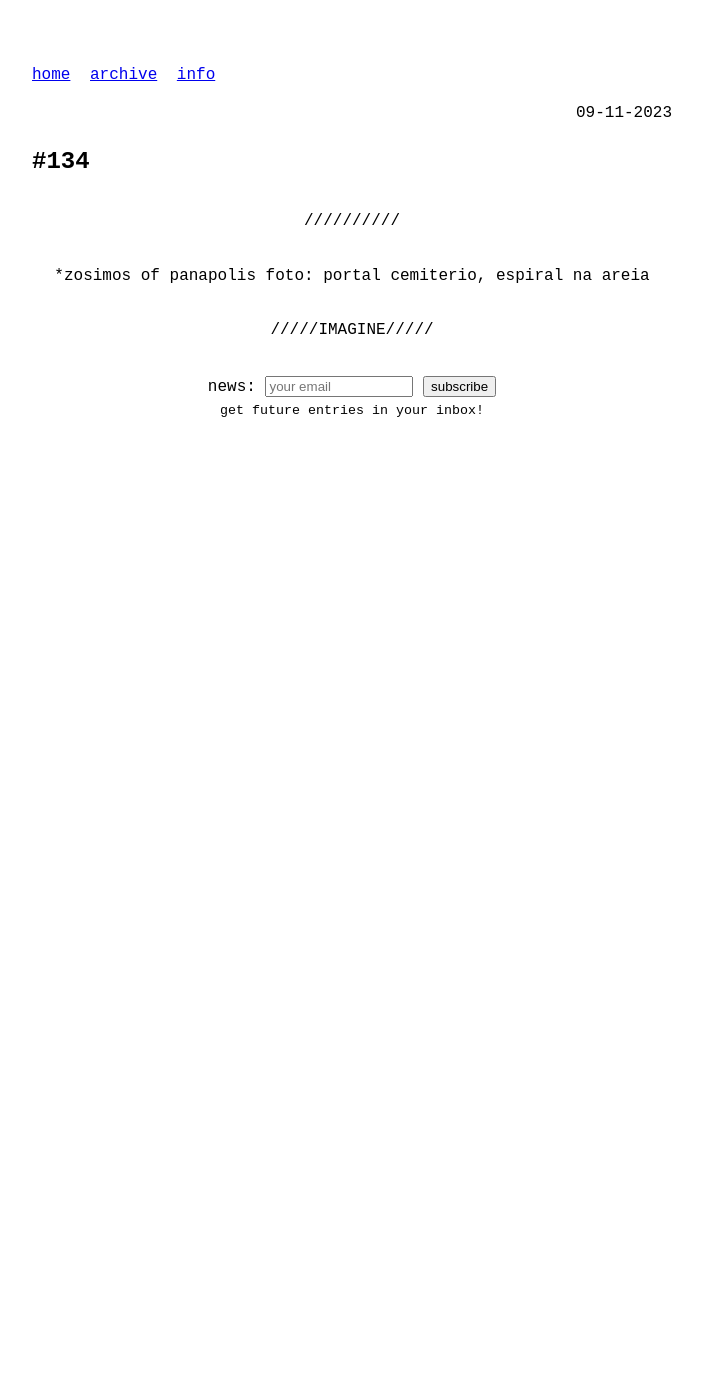
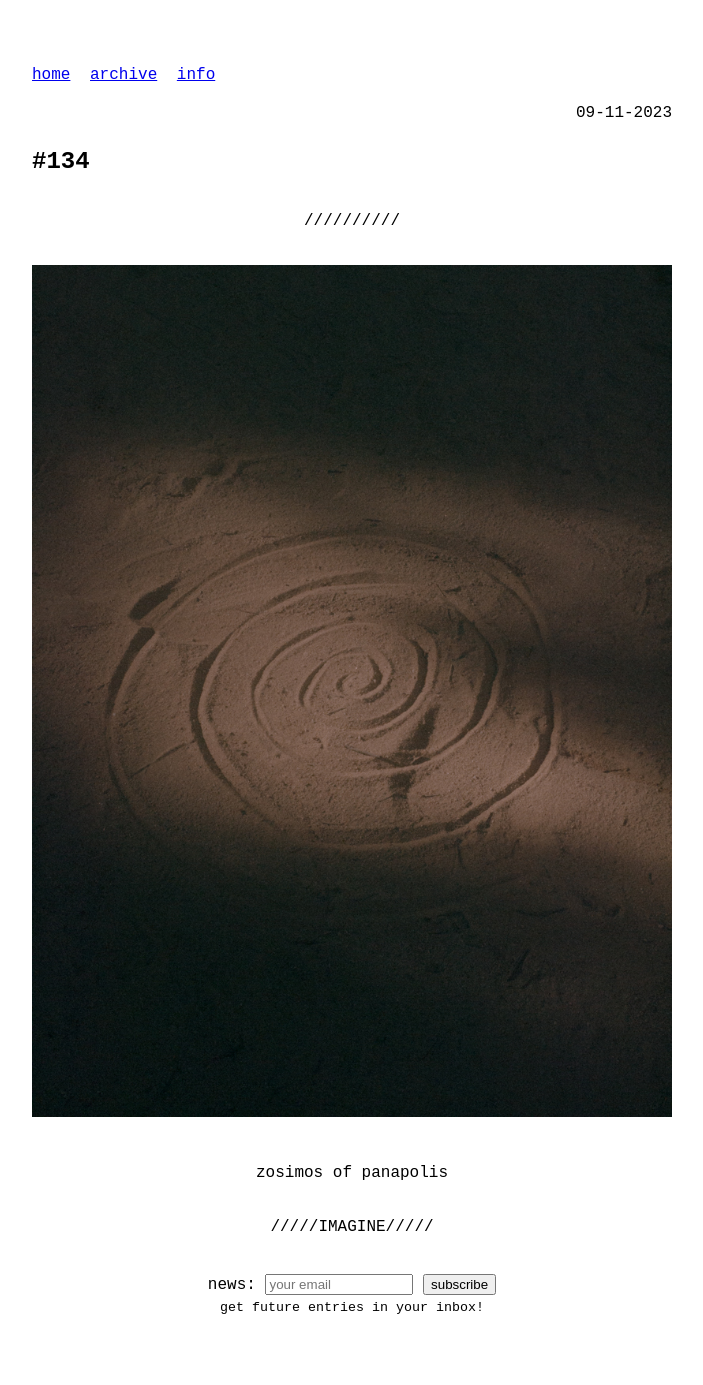
Before and after one commit to odaniloluna/odaniloluna.github.io, a Jekyll site: the page built from _posts/2023-11-09-#134.md, in a window 1280 px wide. Shown: the whole page, without its empty margins (288-991 px from the left). Built offline with Jekyll 4.4.1, drawn with Linux system fonts in a browser that asks for light colours; before the commit the page ends 900 px from its top, so only the background shows below that.

Commit message:
Update 2023-11-09-#134.md

```diff
--- a/_posts/2023-11-09-#134.md
+++ b/_posts/2023-11-09-#134.md
@@ -5,6 +5,8 @@ slug: #132
 ---
 ---
 <p class="description" style="text-align: center;">
-*zosimos of panapolis
 
-foto: portal cemiterio, espiral na areia
+<img src="/assets/snapshots-danilo-luna-2.jpg" />
+  <br>
+  <br>
+zosimos of panapolis
```
